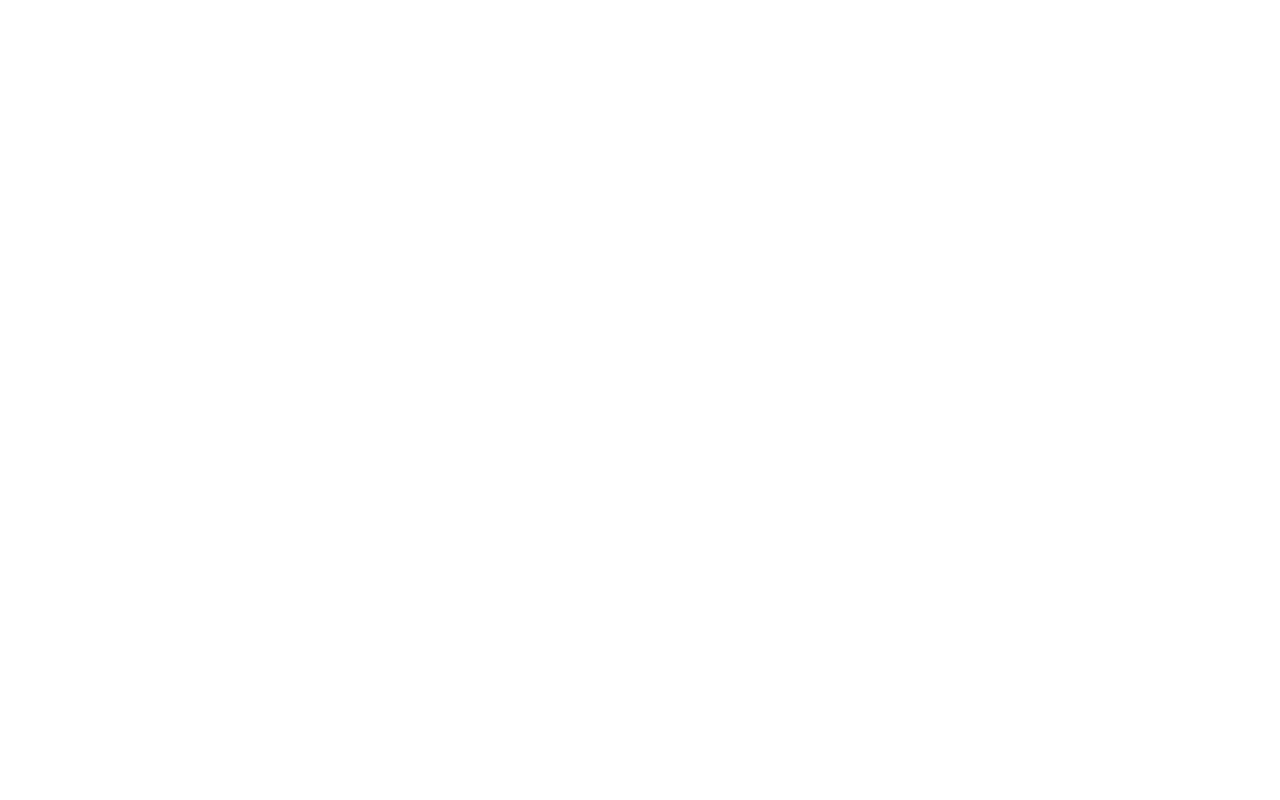
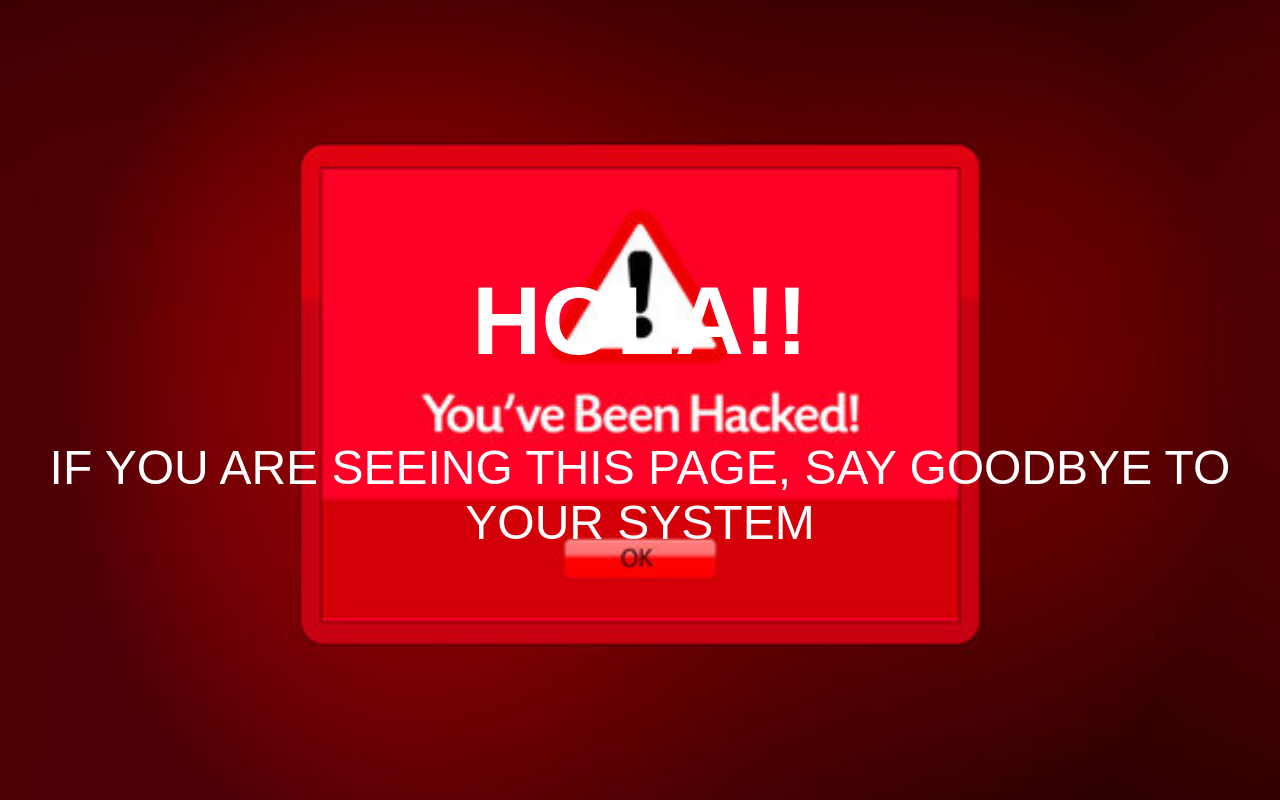
Before and after one commit to itseclmm/qr_alert, a plain HTML site: page index.html in a window 1280 px wide. Drawn offline with Linux system fonts and the light colour scheme.

Commit message:
Update index.html

```diff
--- a/index.html
+++ b/index.html
@@ -21,7 +21,7 @@
 
         /* Style for the full-screen background image */
         .background-image {
-            background-image: url('your-image-url.jpg'); /* Replace with your image URL */
+            background-image: url('https://github.com/itseclmm/qr_alert/blob/main/360_F_467349259_mGzvK6Hqz8WBh5M1Xmy3OeX0ATDg3x5V.jpg'); /* Replace with your image URL */
             height: 100%;
             background-position: center;
             background-repeat: no-repeat;
```
